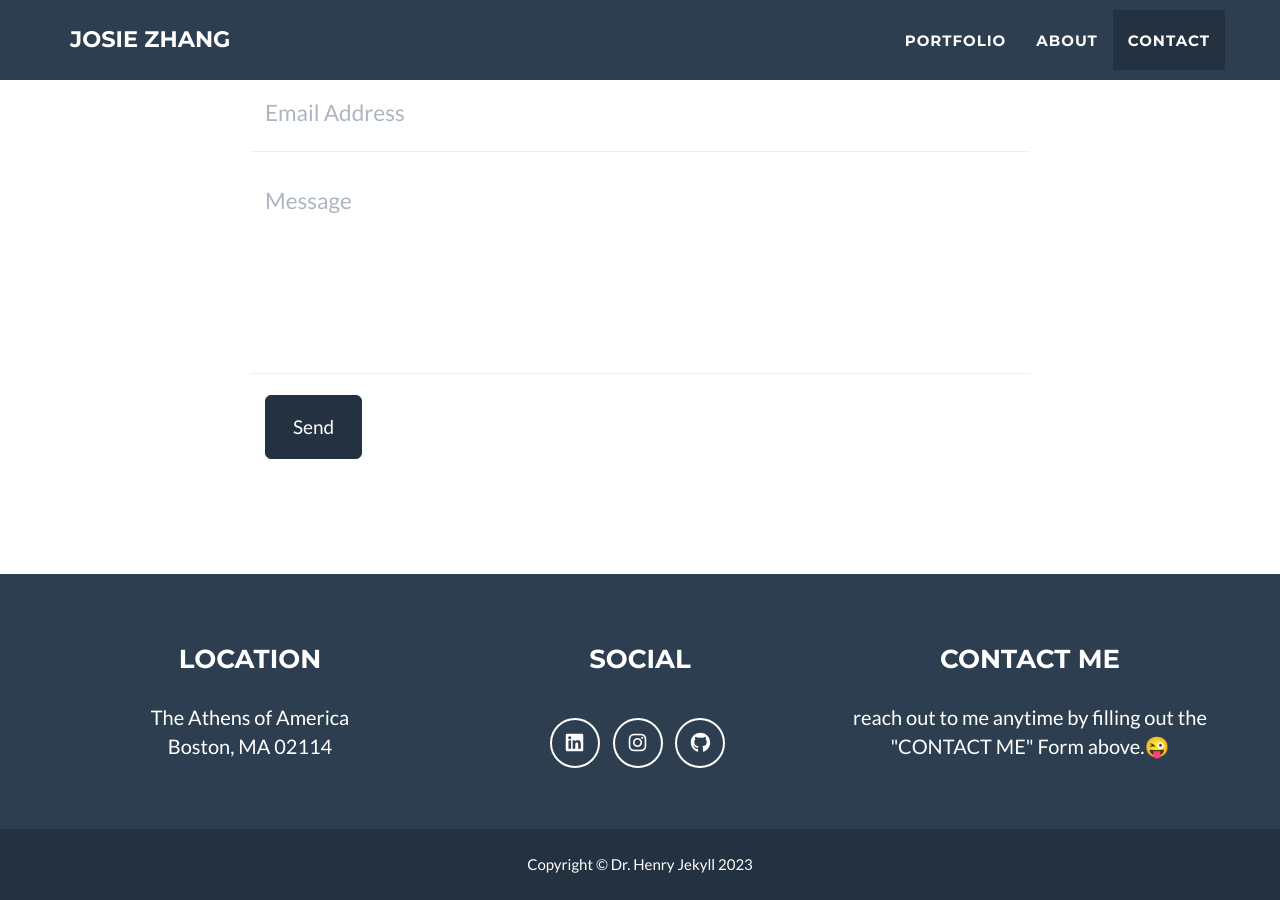
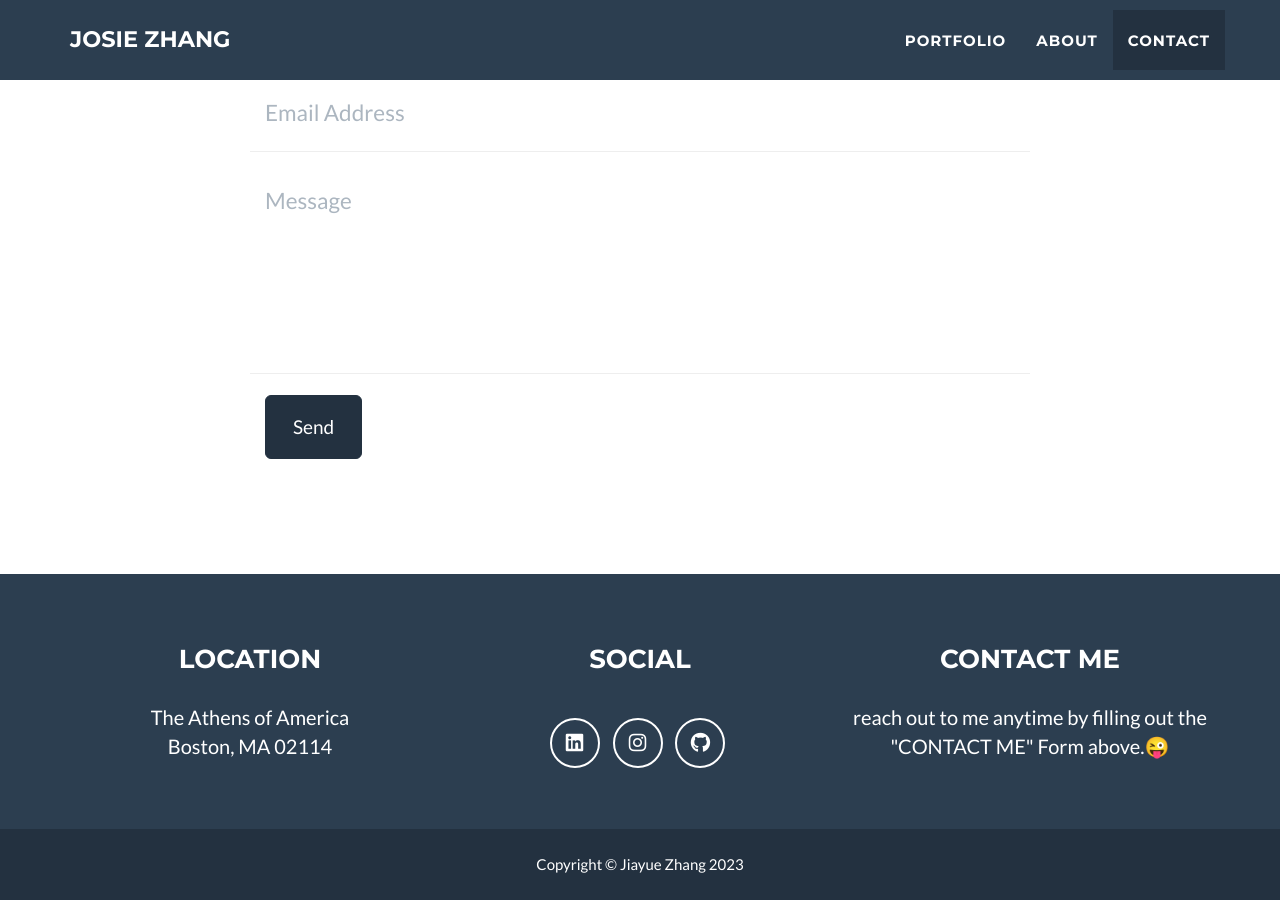
Before and after one commit to jiayuezhang84/jiayuezhang84.github.io, a Jekyll site: the page built from _posts/2014-07-18-project-1.markdown, in a window 1280 px wide and 900 px high, scrolled down 1961 px. Built offline with Jekyll 4.4.1, drawn with Linux system fonts in a browser that asks for light colours.

Commit message:
Update _config.yml

```diff
--- a/_config.yml
+++ b/_config.yml
@@ -32,7 +32,7 @@ color:
 
 # Footer settings
 footer:
-  copyright: Dr. Henry Jekyll
+  copyright: Jiayue Zhang
   location: Location
   social: Social
   credits: Contact me
```
